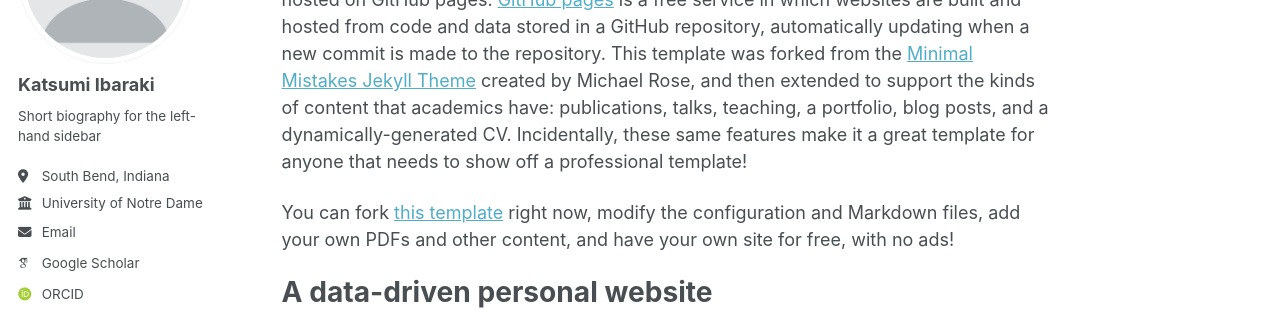
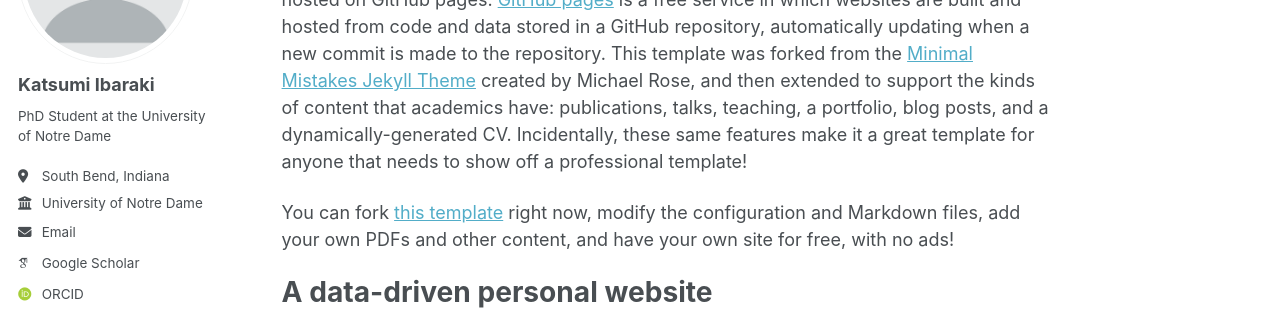
Before and after one commit to kibaraki/kibaraki.github.io, a Jekyll site: the page built from _pages/about.md, in a window 1280 px wide. Shown: the part 210-520 px from the top of the page. Built offline with Jekyll 4.4.1, drawn with Linux system fonts in a browser that asks for light colours; some web fonts are replaced; a script that is not in the unit is left out.

Commit message:
Update biography in _config.yml

```diff
--- a/_config.yml
+++ b/_config.yml
@@ -25,7 +25,7 @@ author:
   avatar           : "profile.png"
   name             : "Katsumi Ibaraki"
   pronouns         : # example: "she/her"
-  bio              : "Short biography for the left-hand sidebar"
+  bio              : "PhD Student at the University of Notre Dame"
   location         : "South Bend, Indiana"
   employer         : "University of Notre Dame"
   uri              : # URL
```
